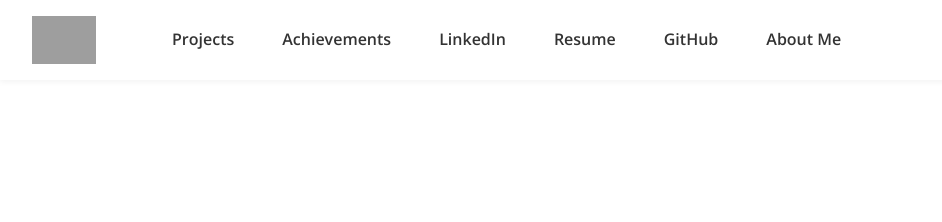
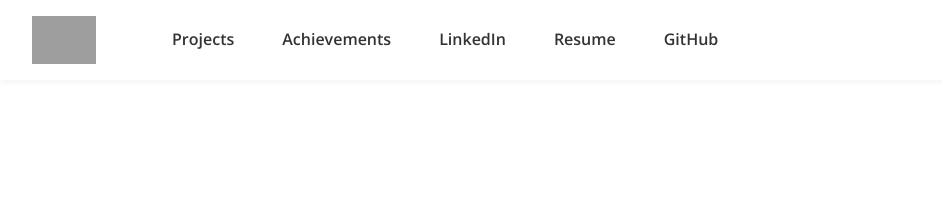
Before and after one commit to acepocalypse/acepocalypse.github.io, a Jekyll site: the page built from index.html, in a window 1280 px wide. Shown: the top 222 px of the page, without its empty margins (0-942 px from the left). Built offline with Jekyll 4.4.1, drawn with Linux system fonts in a browser that asks for light colours; grey boxes are pictures that could not be loaded.

Commit message:
Update About Me link to point directly to GitHub profile

```diff
--- a/_layouts/default.html
+++ b/_layouts/default.html
@@ -20,7 +20,7 @@
   <meta name="theme-color" content="#ffffff">
 </head>
 
-<body class="{% if page.title == 'Home' %}home-page no-scroll{% endif %}">
+<body class="{% if page.title == 'Home' %}no-scroll{% endif %}">
   <header class="site-header">
     <a href="{{ '/' | relative_url }}" class="logo-link">
       <img src="{{ '/assets/images/logo.png' | relative_url }}" alt="Logo" class="site-logo">
@@ -32,7 +32,6 @@
       <a href="https://linkedin.com/in/akmalset" target="_blank">LinkedIn</a>
       <a href="/assets/pdf/Setiawan,%20Ace%20Resume.pdf" target="_blank">Resume</a>
       <a href="https://github.com/acepocalypse" target="_blank">GitHub</a>
-      <a href="/aboutme">About Me</a>
     </nav>
   </header>
 
--- a/index.html
+++ b/index.html
@@ -15,7 +15,7 @@
       <a href="https://linkedin.com/in/akmalset" target="_blank">LinkedIn</a>
       <a href="/assets/pdf/Setiawan,%20Ace%20Resume.pdf" target="_blank">Resume</a>
       <a href="https://github.com/acepocalypse" target="_blank">GitHub</a>
-      <a href="/aboutme" target="_blank">About Me</a>
+      <a href="https://github.com/acepocalypse">About Me</a>
     </nav>
   </section>
 </div>
```
